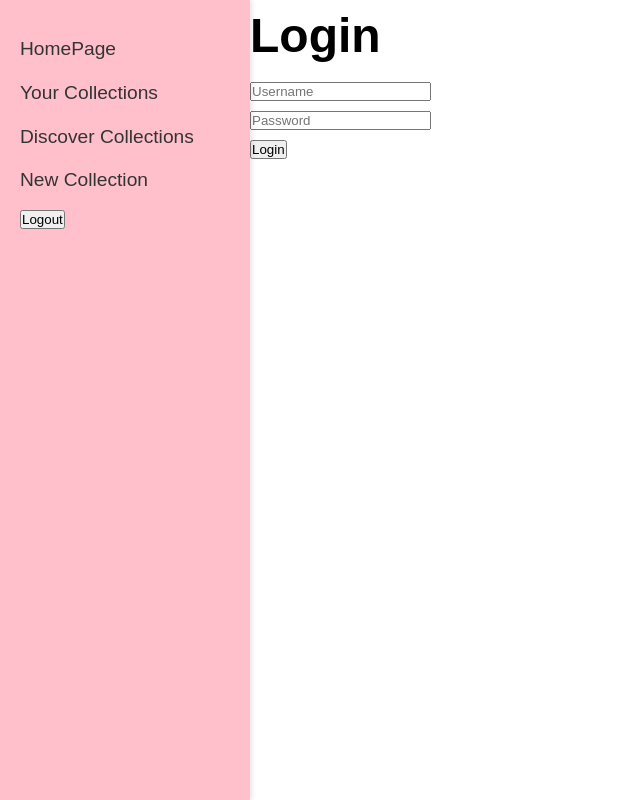
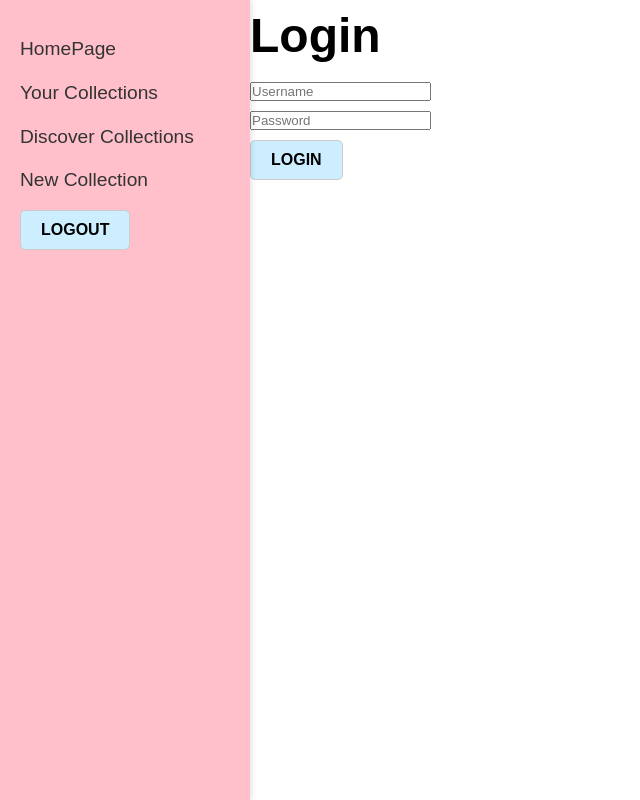
Before and after one commit to chriscooley1/race-the-clock, a React (Vite) app: page /letter-reader/login in a window 1280 px wide. Shown: the whole page, without its empty margins (0-640 px from the left). Built offline with nearby package versions, Linux system fonts and the light colour scheme; sample sign-in values are in the browser's storage.

Commit message:
Change color for buttons

```diff
--- a/src/App.css
+++ b/src/App.css
@@ -389,6 +389,29 @@ textarea, input, button {
   right: 10px;
 }
 
+.styled-button {
+  background-color: #cceeff; /* Light blue background */
+  color: black; /* Black text color */
+  border: 1px solid #ccc; /* Light border */
+  padding: 10px 20px; /* Padding for button size */
+  border-radius: 5px; /* Rounded corners */
+  font-size: 1em; /* Font size */
+  cursor: pointer; /* Pointer cursor on hover */
+  text-transform: uppercase; /* Uppercase text */
+  font-weight: bold; /* Bold text */
+  transition: background-color 0.3s, transform 0.3s; /* Smooth transitions */
+}
+
+.styled-button:hover {
+  background-color: #1e90ff; /* Change background on hover */
+  transform: scale(1.05); /* Slight scale up on hover */
+}
+
+.styled-button:active {
+  background-color: #0056b3; /* Darker background when active */
+  transform: scale(0.95); /* Slight scale down when active */
+}
+
 .add-item-container {
   display: flex;
   align-items: center;
--- a/src/components/CollectionSetup.tsx
+++ b/src/components/CollectionSetup.tsx
@@ -26,7 +26,9 @@ const CollectionSetup: React.FC = () => {
       <h1>Collection: {collectionName}</h1>
       <h2>Step 2 - Set Up Collection Body</h2>
       <div>
-        <label htmlFor="fileUpload">Upload a file to create a collection from</label>
+        <label htmlFor="fileUpload">
+          Upload a file to create a collection from
+        </label>
         <input
           type="file"
           id="fileUpload"
@@ -36,7 +38,9 @@ const CollectionSetup: React.FC = () => {
       </div>
       <p>- OR -</p>
       <div>
-        <label htmlFor="itemCount">Input a number of Items to add to this Collection</label>
+        <label htmlFor="itemCount">
+          Input a number of Items to add to this Collection
+        </label>
         <input
           type="number"
           id="itemCount"
@@ -47,7 +51,9 @@ const CollectionSetup: React.FC = () => {
           title="Enter the number of items"
         />
       </div>
-      <button type="button" onClick={handleNext}>Next</button>
+      <button type="button" onClick={handleNext} className="styled-button">
+        Next
+      </button>
     </div>
   );
 };
--- a/src/components/Login.tsx
+++ b/src/components/Login.tsx
@@ -34,7 +34,9 @@ const Login: React.FC = () => {
         onChange={(e) => setPassword(e.target.value)}
         placeholder="Password"
       />
-      <button type="button" onClick={handleLogin}>Login</button>
+      <button type="button" onClick={handleLogin} className="styled-button">
+        Login
+      </button>
     </div>
   );
 };
--- a/src/components/NewCollection.tsx
+++ b/src/components/NewCollection.tsx
@@ -39,9 +39,17 @@ const NewCollection: React.FC = () => {
           onChange={() => setIsPublic(!isPublic)}
           title="Share collection publicly"
         />
-        <label htmlFor="publicCheckbox">I want to share my collection publicly</label>
+        <label htmlFor="publicCheckbox">
+          I want to share my collection publicly
+        </label>
       </div>
-      <button type="button" onClick={handleCreate}>Next</button>
+      <button
+        type="button"
+        onClick={handleCreate}
+        className="styled-button" /* Updated class name */
+      >
+        Next
+      </button>
     </div>
   );
 };
--- a/src/components/Sidebar.tsx
+++ b/src/components/Sidebar.tsx
@@ -17,17 +17,39 @@ const Sidebar: React.FC = () => {
       <ul>
         {isAuthenticated ? (
           <>
-            <li><Link to="/home">HomePage</Link></li>
-            <li><Link to="/your-collections">Your Collections</Link></li>
-            <li><Link to="/discover-collections">Discover Collections</Link></li>
-            <li><Link to="/new-collection">New Collection</Link></li>
-            <li><button type="button" onClick={handleLogout}>Logout</button></li>
+            <li>
+              <Link to="/home">HomePage</Link>
+            </li>
+            <li>
+              <Link to="/your-collections">Your Collections</Link>
+            </li>
+            <li>
+              <Link to="/discover-collections">Discover Collections</Link>
+            </li>
+            <li>
+              <Link to="/new-collection">New Collection</Link>
+            </li>
+            <li>
+              <button
+                type="button"
+                onClick={handleLogout}
+                className="styled-button" /* Updated class name */
+              >
+                Logout
+              </button>
+            </li>
           </>
         ) : (
           <>
-            <li><Link to="/">HomePage</Link></li>
-            <li><Link to="/register">Register</Link></li>
-            <li><Link to="/login">Already Registered</Link></li>
+            <li>
+              <Link to="/">HomePage</Link>
+            </li>
+            <li>
+              <Link to="/register">Register</Link>
+            </li>
+            <li>
+              <Link to="/login">Already Registered</Link>
+            </li>
           </>
         )}
       </ul>
--- a/src/components/YourCollections.tsx
+++ b/src/components/YourCollections.tsx
@@ -5,7 +5,7 @@ import "../App.css";
 interface Collection {
   collection_id: number;
   name: string;
-  items: any[];  // Define more specific type based on your items structure
+  items: any[]; // Define more specific type based on your items structure
   createdBy: string;
   creationDate: Date;
 }
@@ -18,12 +18,14 @@ const YourCollections: React.FC = () => {
     const fetchCollections = async () => {
       try {
         const data = await getCollections(userId);
-        setCollections(data.map(col => ({
-          ...col,
-          items: col.items || [], // Mock item data, replace or adjust as needed
-          createdBy: "Username", // Mock username, replace with actual data
-          creationDate: new Date() // Mock date, replace with actual data
-        })));
+        setCollections(
+          data.map((col) => ({
+            ...col,
+            items: col.items || [], // Mock item data, replace or adjust as needed
+            createdBy: "Username", // Mock username, replace with actual data
+            creationDate: new Date(), // Mock date, replace with actual data
+          }))
+        );
       } catch (error) {
         console.error("Error fetching collections:", error);
       }
@@ -34,7 +36,11 @@ const YourCollections: React.FC = () => {
   const handleDeleteCollection = async (collectionId: number) => {
     try {
       await deleteCollection(collectionId);
-      setCollections(collections.filter(collection => collection.collection_id !== collectionId));
+      setCollections(
+        collections.filter(
+          (collection) => collection.collection_id !== collectionId
+        )
+      );
     } catch (error) {
       console.error("Error deleting collection:", error);
     }
@@ -47,12 +53,21 @@ const YourCollections: React.FC = () => {
           <h1>{collection.name}</h1>
           <h2>{collection.items.length} items in collection</h2>
           <p>Created by: {collection.createdBy}</p>
-          <p className="creation-date">{collection.creationDate.toLocaleString()}</p>
-          <button type="button" className="start-button">Start</button>
-          <button type="button" onClick={() => handleDeleteCollection(collection.collection_id)}>Delete</button>
+          <p className="creation-date">
+            {collection.creationDate.toLocaleString()}
+          </p>
+          <button type="button" className="start-button">
+            Start
+          </button>
+          <button
+            type="button"
+            onClick={() => handleDeleteCollection(collection.collection_id)}
+            className="styled-button" /* Updated class name */
+          >
+            Delete
+          </button>
         </div>
       ))}
-      {/* Removed the Create New Collection button */}
     </div>
   );
 };
```
